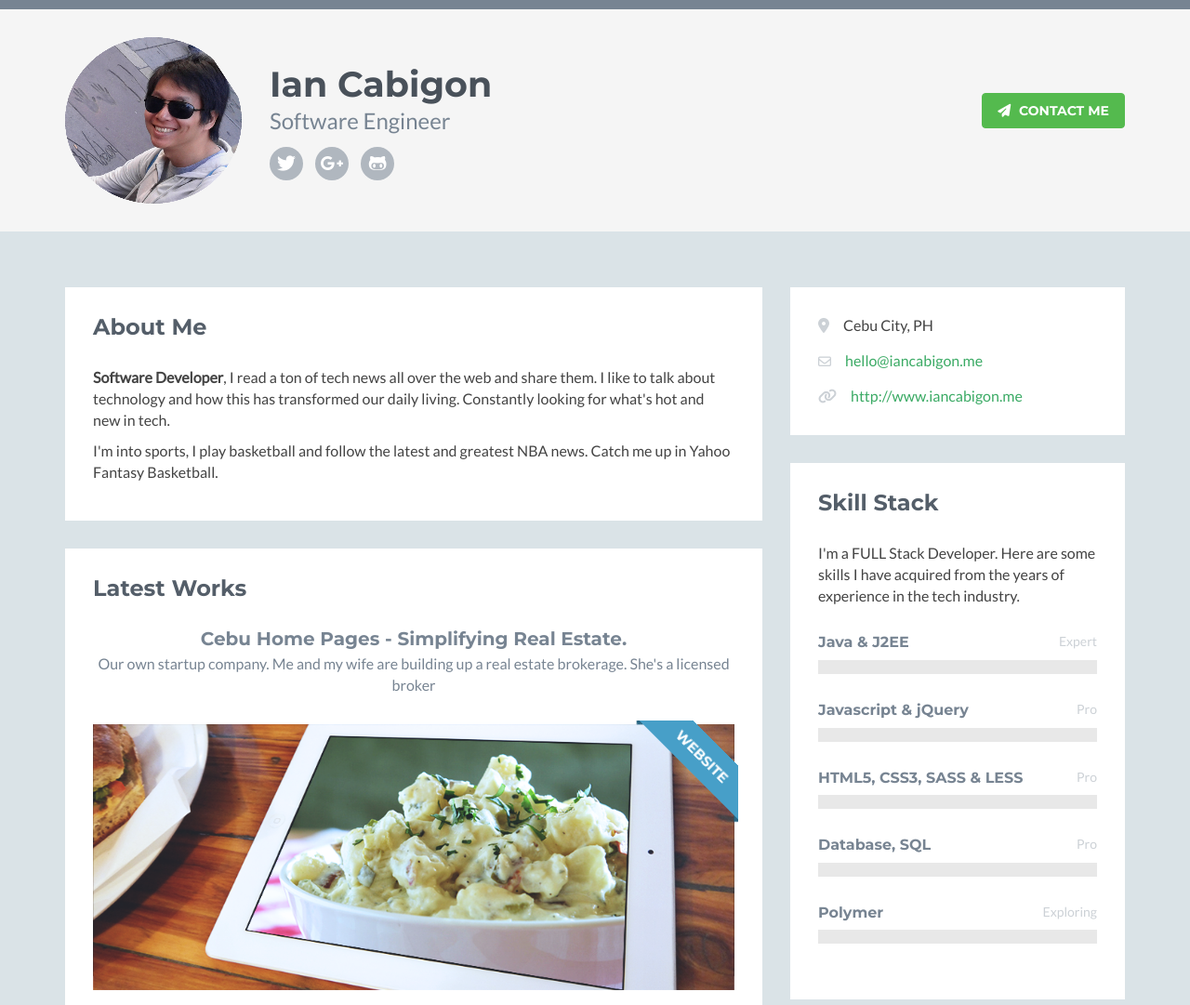
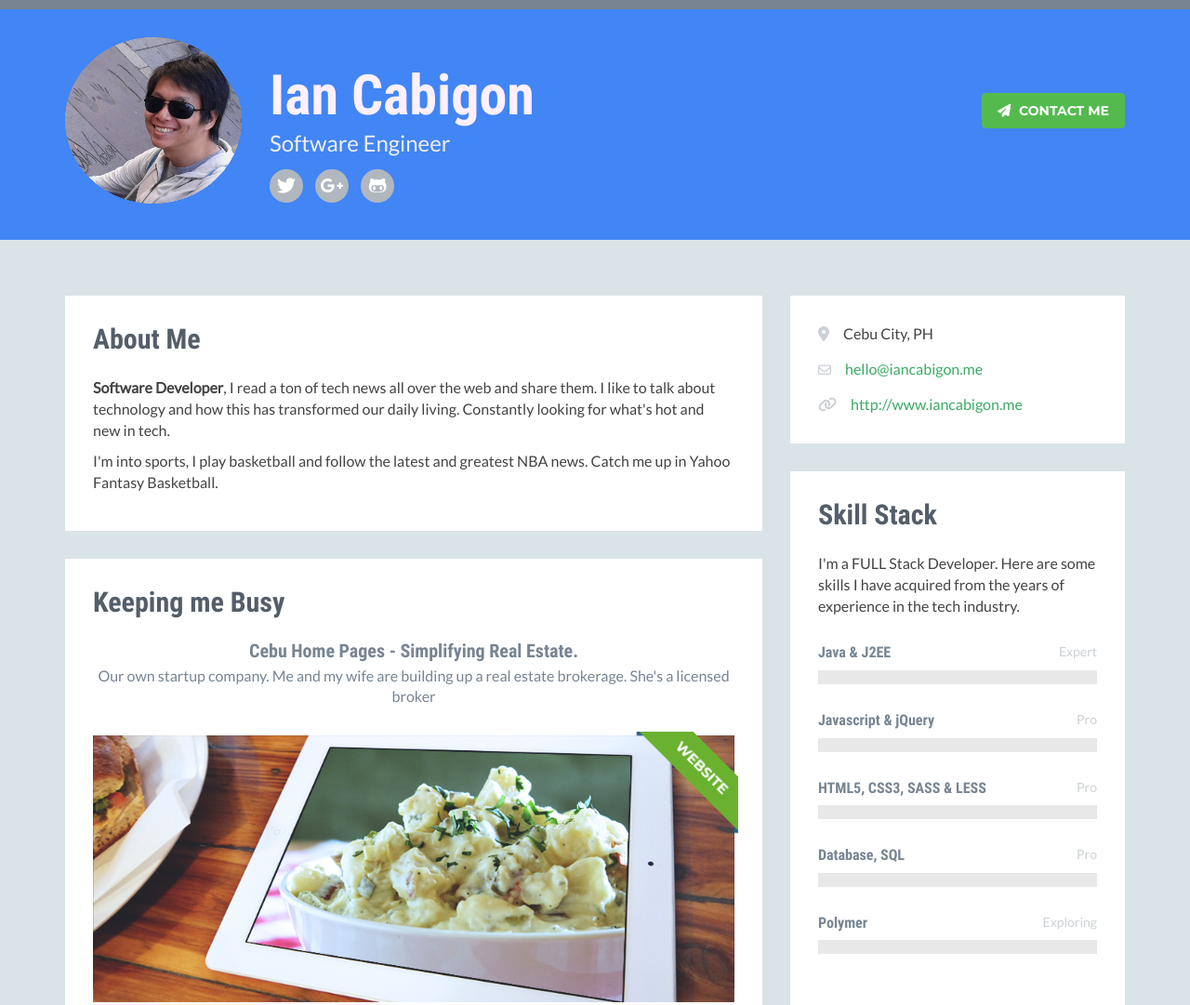
Before and after one commit to ninjapawikan/meapp, a website: page app/profile.html in a window 1280 px wide. Shown: the top 1081 px of the page at 93% size. Drawn offline with nearby package versions, Linux system fonts and the light colour scheme; files that its build step writes are made by us from their sources.

Commit message:
changed font

```diff
--- a/app/profile.html
+++ b/app/profile.html
@@ -29,7 +29,7 @@
         <div class="container">
             <img class="profile-image img-responsive pull-left" src="images/profile0.png" alt="Ian Cabigon" />
             <div class="profile-content pull-left">
-                <h1 class="name">Ian Cabigon</h1>
+                <h1 class="name"><strong>Ian</strong> Cabigon</h1>
                 <h2 class="desc">Software Engineer</h2>
                 <ul class="social list-inline">
                     <li><a href="http://twitter.com/ninjapawikan"><i class="fa fa-twitter"></i></a></li>
@@ -60,7 +60,7 @@
 
                <section class="latest section">
                     <div class="section-inner">
-                        <h2 class="heading">Latest Works</h2>
+                        <h2 class="heading">Keeping me Busy</h2>
                         <div class="content">
 
                             <div class="item featured text-center">
@@ -77,7 +77,7 @@
 
                                 <div class="desc text-left">
                                     <p>My wife is a licensed Real Estate Broker. This site, will list all of our listings. We'd also like to make Real Estate easy for you, so we built tools that would make it easy for you to get started with your real estate investing.</p>
-                                    <p>Our goal is to help you make the right decision in choosing a property. We are offering you the help you need and do the heavy lifting in processing.</p>
+                                    <p>Our goal is to help you make the right decision in choosing a property. We are offering you the help you need and most of the heavy lifting like document processing and developer communications.</p>
                                     <p>From conception to decision to acquisition of your property.</p>
                                 </div><!--//desc-->
                                 <a class="btn btn-cta-secondary" href="http://www.cebuhomepages.com" target="_blank"><i class="fa fa-thumbs-o-up"></i> Visit This SITE</a>
--- a/app/styles/main.css
+++ b/app/styles/main.css
@@ -1,3 +1,24 @@
+@charset "UTF-8";@font-face {
+    font-family: 'Roboto Condensed';
+    font-style: normal;
+    font-weight: 300;
+    src: local("Roboto Condensed Light"),local("RobotoCondensed-Light"),url(//themes.googleusercontent.com/static/fonts/robotocondensed/v9/b9QBgL0iMZfDSpmcXcE8nMrfajfqx5pse9BUPMmpr-I.woff) format("woff")
+}
+
+@font-face {
+    font-family: 'Roboto Condensed';
+    font-style: normal;
+    font-weight: 400;
+    src: local("Roboto Condensed Regular"),local("RobotoCondensed-Regular"),url(//themes.googleusercontent.com/static/fonts/robotocondensed/v9/Zd2E9abXLFGSr9G3YK2MsNxB8OB85xaNTJvVSB9YUjQ.woff) format("woff")
+}
+
+@font-face {
+    font-family: 'Roboto Condensed';
+    font-style: normal;
+    font-weight: 700;
+    src: local("Roboto Condensed Bold"),local("RobotoCondensed-Bold"),url(//themes.googleusercontent.com/static/fonts/robotocondensed/v9/b9QBgL0iMZfDSpmcXcE8nPZRQUbYfRc-1FWT9T9EE8M.woff) format("woff")
+}
+
 /*
  * Template Name: Developer - Responsive Website Template for Developers
  * Version: 1.0
@@ -21,7 +42,7 @@ h3,
 h4,
 h5,
 h6 {
-  font-family: 'Montserrat', sans-serif;
+  font-family: 'Roboto Condensed', sans-serif;
   font-weight: 700;
   color: #778492;
 }
@@ -114,7 +135,7 @@ iframe {
 /* ======= Header ======= */
 .header {
   padding: 30px 0;
-  background: #f5f5f5;
+  background: #4285F4;
   border-top: 10px solid #778492;
 }
 .header .btn {
@@ -125,13 +146,13 @@ iframe {
   margin-right: 30px;
 }
 .header .profile-content .name {
-  color: #49515a;
-  font-size: 38px;
+  color: #FFF0FF;
+  font-size: 60px;
   margin-bottom: 5px;
   margin-top: 30px;
 }
 .header .profile-content .desc {
-  color: #778492;
+  color: #F0F0F0;
   font-family: "Lato", arial, sans-serif;
   font-weight: 400;
   font-size: 24px;
@@ -143,13 +164,8 @@ iframe {
   width: 36px;
   height: 36px;
   display: inline-block;
-  -webkit-border-radius: 50%;
-  -moz-border-radius: 50%;
-  -ms-border-radius: 50%;
   -o-border-radius: 50%;
   border-radius: 50%;
-  -moz-background-clip: padding;
-  -webkit-background-clip: padding-box;
   background-clip: padding-box;
   color: #fff;
   text-align: center;
@@ -175,9 +191,9 @@ iframe {
 }
 .section .heading {
   margin-top: 0;
-  margin-bottom: 30px;
+  margin-bottom: 25px;
   color: #545e69;
-  font-size: 24px;
+  font-size: 30px;
 }
 .section .content .more-link .fa {
   margin-right: 5px;
@@ -254,7 +270,7 @@ iframe {
   text-align: center;
   text-transform: uppercase;
   color: #fff;
-  background-color: #479fc8;
+  background-color: #6BB130;
   -webkit-transform: rotate(45deg) translate3d(0, 0, 0);
   -moz-transform: rotate(45deg) translate3d(0, 0, 0);
   -ms-transform: rotate(45deg) translate3d(0, 0, 0);
@@ -323,7 +339,6 @@ iframe {
 .ghfeed *,
 .ghfeed *:before,
 .ghfeed *:after {
-  -webkit-box-sizing: content-box;
   -moz-box-sizing: content-box;
   box-sizing: content-box;
 }
```
